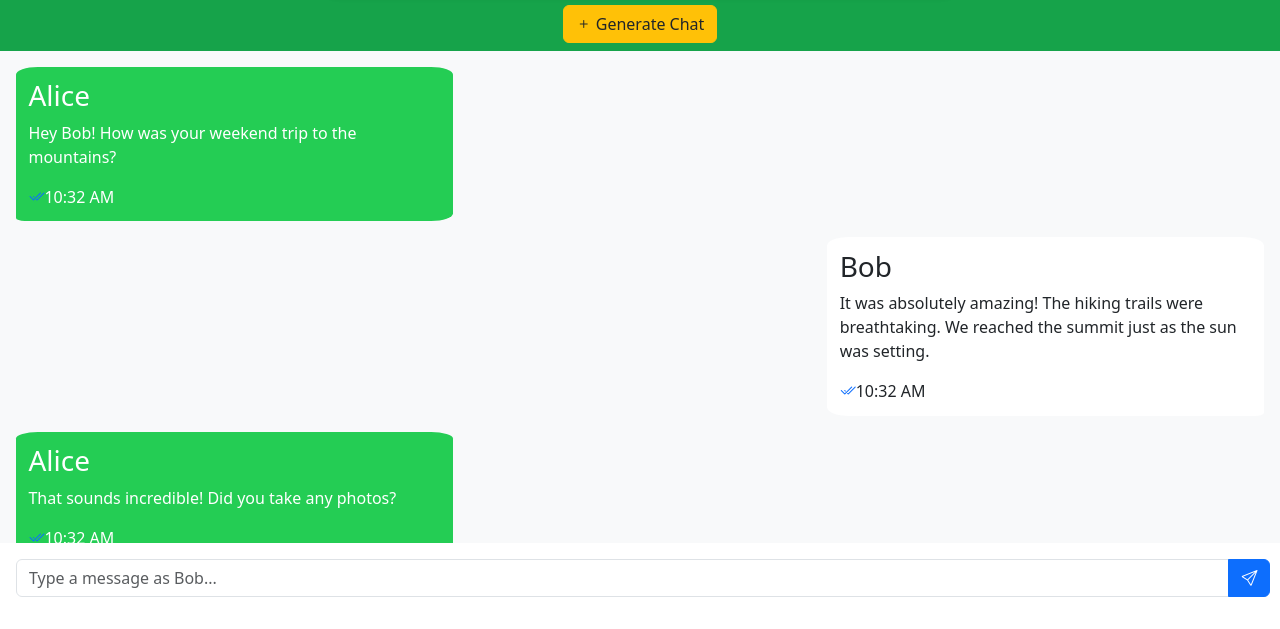
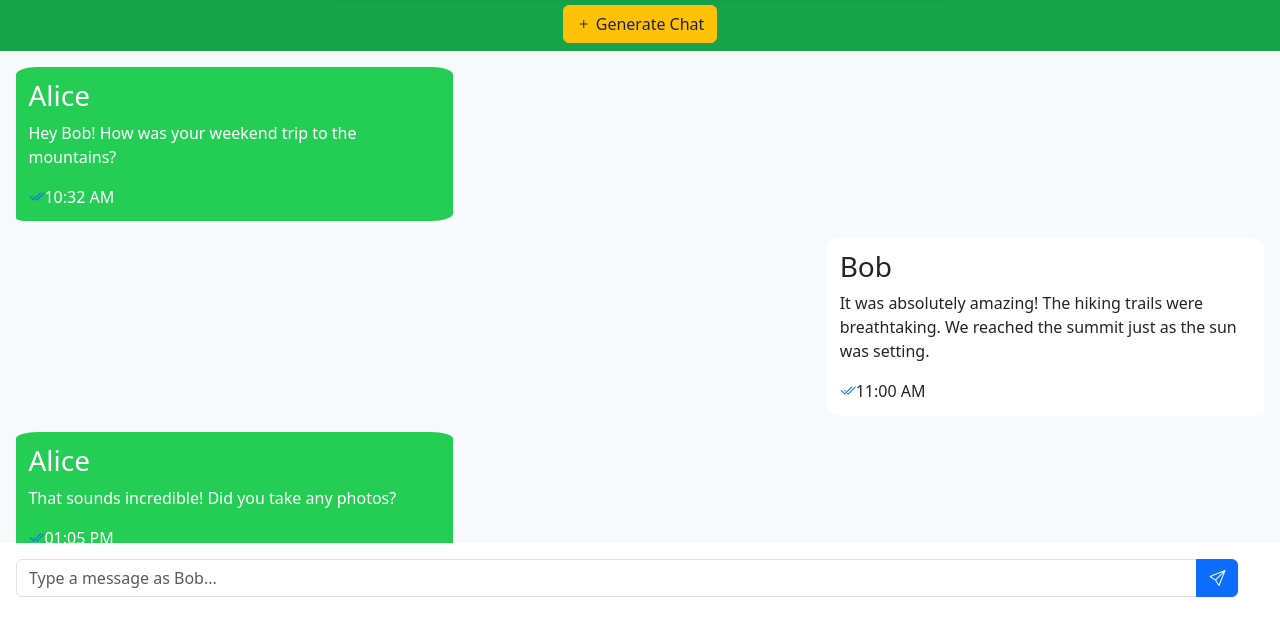
Before and after one commit to Harsh-bharwani/Web-Projects, a plain HTML site: page Chat-Detactive/index.html in a window 1280 px wide. Shown: the part 97-726 px from the top of the page. Drawn offline with nearby package versions, Linux system fonts and the light colour scheme.

Commit message:
minor updates

```diff
--- a/Chat-Detactive/index.html
+++ b/Chat-Detactive/index.html
@@ -55,46 +55,46 @@
             <div id="bob" class="bg-white mb-3">
                 <h3>Bob</h3>
                 <p>It was absolutely amazing! The hiking trails were breathtaking. We reached the summit just as the sun was setting.</p>
-                <span class="bi bi-check2-all text-primary"></span><span>10:32 AM</span>
+                <span class="bi bi-check2-all text-primary"></span><span>11:00 AM</span>
             </div>
             <div id="alice" class="mb-3">
                 <h3>Alice</h3>
                 <p>That sounds incredible! Did you take any photos?</p>
-                <span class="bi bi-check2-all text-primary"></span><span>10:32 AM</span>
+                <span class="bi bi-check2-all text-primary"></span><span>01:05 PM</span>
             </div>
             <div id="bob" class="bg-white mb-3">
                 <h3>Bob</h3>
-                <p>Of course! I took hundreds of photos. The view from the top was spectacular. I\'ll share them with you later.</p>
-                <span class="bi bi-check2-all text-primary"></span><span>10:32 AM</span>
+                <p>Of course! I took hundreds of photos. The view from the top was spectacular. I'll share them with you later.</p>
+                <span class="bi bi-check2-all text-primary"></span><span>01:07 PM</span>
             </div>
             <div id="alice" class="mb-3">
                 <h3>Alice</h3>
                 <p>Can't wait to see them! By the way, are you free for lunch tomorrow? I want to discuss the new project./p>
-                <span class="bi bi-check2-all text-primary"></span><span>10:32 AM</span>
+                <span class="bi bi-check2-all text-primary"></span><span>05:02 PM</span>
             </div>
             <div id="bob" class="bg-white mb-3">
                 <h3>Bob</h3>
                 <p>Sure! How about that Italian restaurant we went to last month? Their pasta was delicious.</p>
-                <span class="bi bi-check2-all text-primary"></span><span>10:32 AM</span>
+                <span class="bi bi-check2-all text-primary"></span><span>05:32 PM</span>
             </div>
             <div id="alice" class="mb-3">
                 <h3>Alice</h3>
                 <p>Perfect! Let's meet at 1 PM. I have some exciting ideas about the mobile app development.</p>
-                <span class="bi bi-check2-all text-primary"></span><span>10:32 AM</span>
+                <span class="bi bi-check2-all text-primary"></span><span>06:10 PM</span>
             </div>
             <div id="bob" class="bg-white mb-3">
                 <h3>Bob</h3>
                 <p>Great! I've been working on some wireframes for the user interface. I think you'll love the design concepts.</p>
-                <span class="bi bi-check2-all text-primary"></span><span>10:32 AM</span>
+                <span class="bi bi-check2-all text-primary"></span><span>06:12 PM</span>
             </div>
             <div id="alice" class="mb-3">
                 <h3>Alice</h3>
                 <p>That's fantastic! Our collaboration always produces the best results. See you tomorrow!</p>
-                <span class="bi bi-check2-all text-primary"></span><span>10:32 AM</span>
+                <span class="bi bi-check2-all text-primary"></span><span>06:47 PM</span>
             </div>
         </main>
         <footer>
-            <div class="input-group m-3" id="newMsg" >
+            <div class="input-group pt-3 ps-3 pe-3" id="newMsg" >
                 <input id="footerInput" type="text" placeholder="Type a message as Bob..." class="form-control">
                 <button id="footerInputBtn" class="bi bi-send btn btn-primary" type="button" onclick="toggle()"></button>
             </div>
--- a/Chat-Detactive/script.js
+++ b/Chat-Detactive/script.js
@@ -8,7 +8,7 @@ const search=document.querySelector("#search");
 const msg=document.querySelector("#msg");
 const chats=document.querySelector("#chats");
 
-const msgSentAudio=new Audio("./public/audio/messages-sent.mp3");
+const msgSentAudio=new Audio("./messages-sent.mp3");
 
 function tokenization(){
     messages.forEach((sentence, index)=>{
--- a/Chat-Detactive/style.css
+++ b/Chat-Detactive/style.css
@@ -6,6 +6,7 @@
         width: 100vw;
         height: 100vh;
         overflow: hidden;
+        overflow-x: hidden;
     }
     header{
         background-color: rgb(22 163 74);
```
